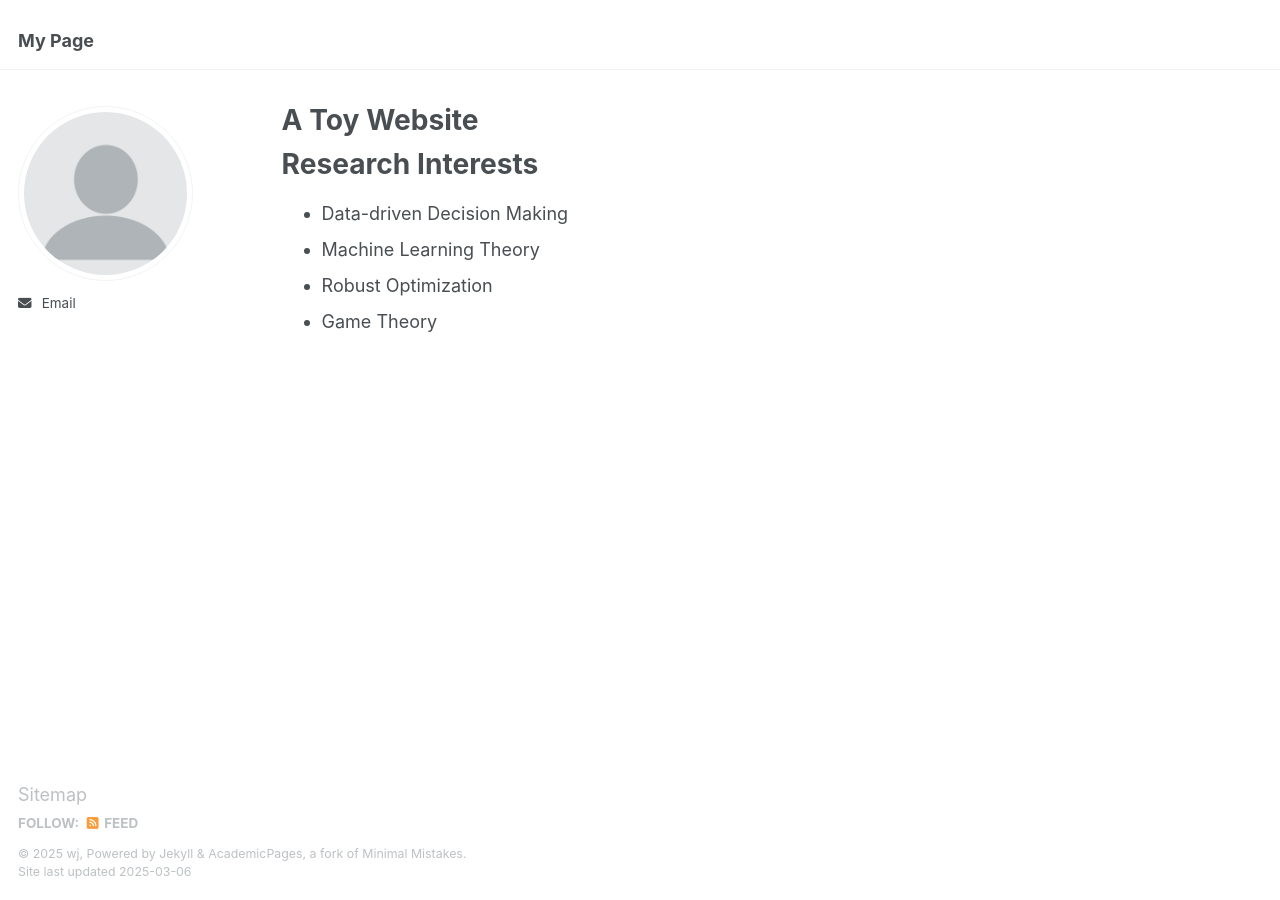
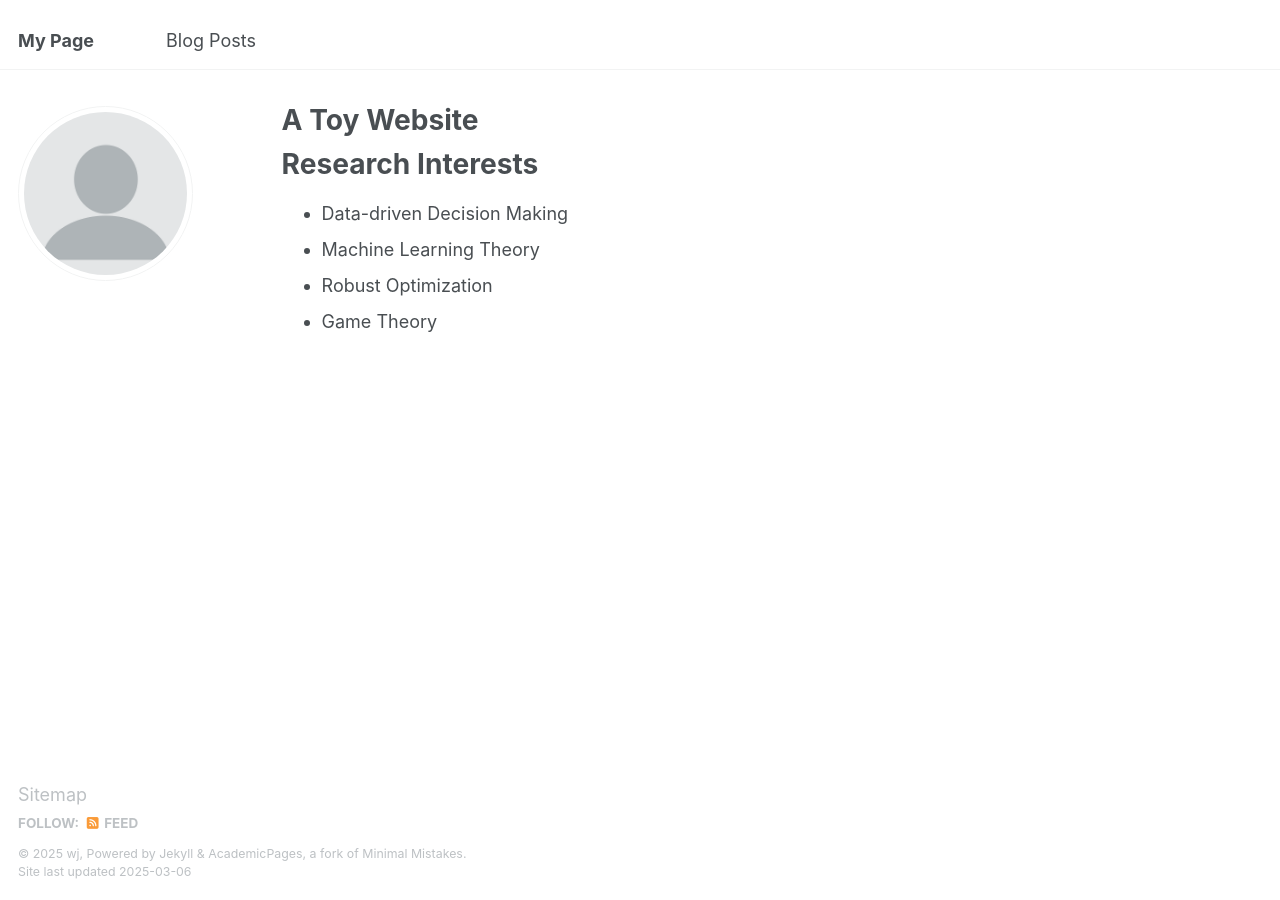
Before and after one commit to JiinnW/JiinnW, a Jekyll site: the page built from _pages/about.md, in a window 1280 px wide. Built offline with Jekyll 4.4.1, drawn with Linux system fonts in a browser that asks for light colours.

Commit message:
hide email and show main

```diff
--- a/_config.yml
+++ b/_config.yml
@@ -29,7 +29,7 @@
   location         : #"Hong Kong"
   employer         : #"CUHK"
   uri              : # URL
-  email            : "xxx@link.cuhk.edu.org"
+  email            : #"xxx@link.cuhk.edu.org"
 
   # # Academic websites
   # arxiv            : # URL - Update with the correct link to your profile
--- a/_data/navigation.yml
+++ b/_data/navigation.yml
@@ -4,7 +4,7 @@
 # links. Removing a link prevents it from showing in the header, but does not
 # prevent it from being included in the site.
 
-# main:
+main:
 #   - title: "Publications"
 #     url: /publications/
 
```
